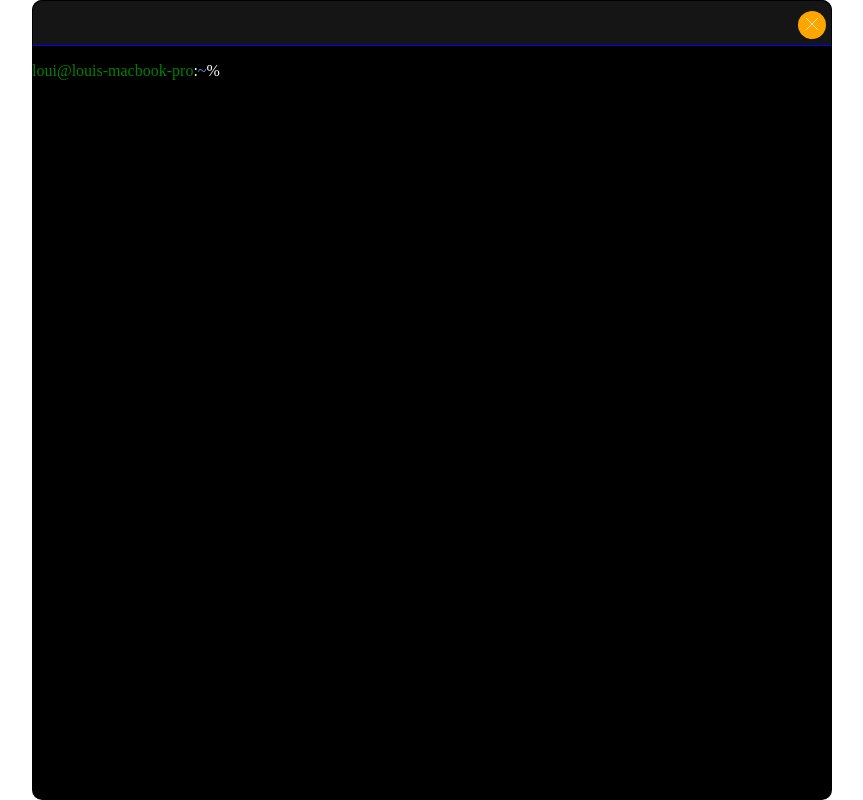
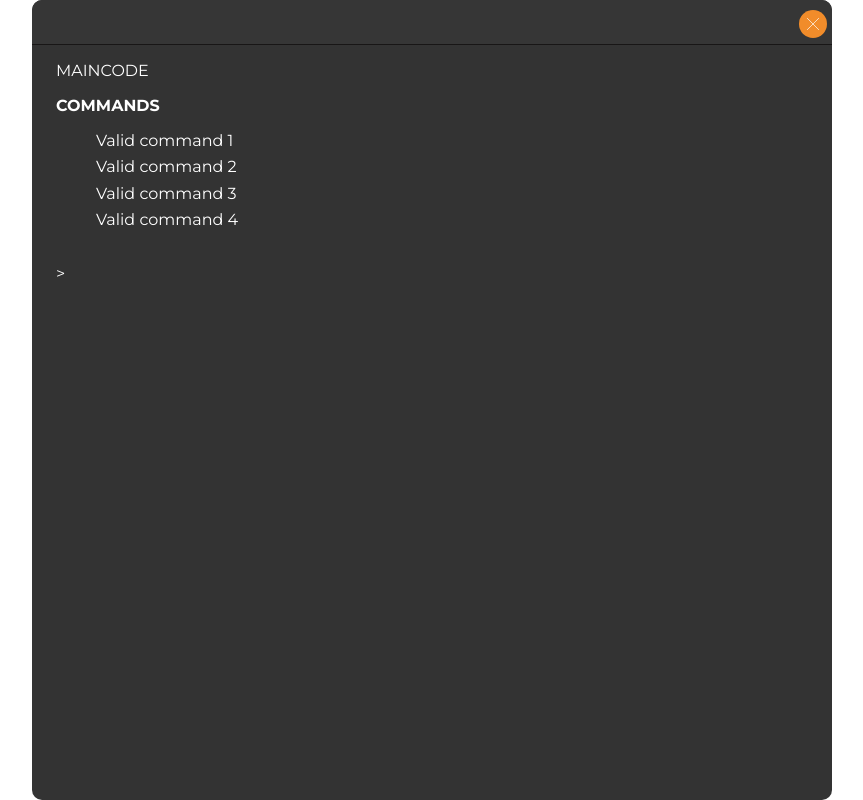
Before and after one commit to MarkKragerup/maincode-the-game, a React (Create React App) app: page / in a window 1280 px wide. Shown: the whole page, without its empty margins (208-1071 px from the left). Built offline with nearby package versions, Linux system fonts and the light colour scheme.

Commit message:
Styling on terminal

```diff
--- a/src/App.css
+++ b/src/App.css
@@ -1,3 +1,13 @@
+@import url('https://fonts.googleapis.com/css2?family=Montserrat:ital,wght@0,100;0,200;0,300;0,400;0,500;0,600;0,700;0,800;0,900;1,100;1,200;1,300;1,400;1,500;1,600;1,700;1,800;1,900&display=swap');
+
+body {
+    font-family: 'Montserrat', sans-serif;
+}
+
+ul {
+    list-style-type: none;
+}
+
 .map {
     height: 100vh;
     width: 100vh;
@@ -29,16 +39,15 @@
     top: 50%;
     left: 50%;
     transform: translate(-50%, -50%);
-    background: #000000;
+    background: #333333;
 }
 
 .title-bar {
     border-radius: 10px 10px 0 0;
     height: 3%;
     padding: 10px 5px 10px 5px;
-    border: 1px solid;
-    background: #161515;
-    border-bottom: 1px solid blue;
+    background: #363636;
+    border-bottom: 1px solid #181616;
 }
 
 .close-button {
@@ -46,23 +55,44 @@
     height: 18px;
     align-content: center;
     border-radius: 100%;
-    background: orange;
+    background: #f18c2a;
     padding: 5px;
     float: right;
+    cursor: pointer;
 }
 
 .cross {
    margin-left: 3px;
 }
 
-.terminal-text {
-    color: white;
-}
-
 .green-text {
     color: green;
 }
 
-.green-blue {
+.blue-text {
     color: cornflowerblue;
 }
+
+.thick-text {
+    font-weight: 600;
+}
+
+.terminal-text-layout {
+    margin-left: 3%;
+    color: white;
+}
+
+.li-item {
+    margin-top: 1%;
+}
+
+.input {
+    margin-left: 1%;
+    background: transparent;
+    border: none;
+    color: white;
+}
+
+.input:focus {
+    outline: none;
+}
--- a/src/App.tsx
+++ b/src/App.tsx
@@ -69,7 +69,22 @@ const App = () => {
                             <img src={closebutton} className='cross' height={12} width={12}/>
                         </div>
                     </div>
-                    <p className='terminal-text'><span className='green-text'>loui@louis-macbook-pro</span>:<span className='green-blue'>~</span>%</p>
+
+                    { /* <p className='terminal-text'><span className='green-text'>loui@louis-macbook-pro</span>:<span className='green-blue'>~</span>%</p> */ }
+
+                    <div className='terminal-text-layout'>
+                        <p className='terminal-heading white-text'>MAINCODE</p>
+                        <p className='white-text thick-text'><b>COMMANDS</b></p>
+                        <ul className='command-list white-text'>
+                            <li className='li-item'>Valid command 1</li>
+                            <li className='li-item'>Valid command 2</li>
+                            <li className='li-item'>Valid command 3</li>
+                            <li className='li-item'>Valid command 4</li>
+                        </ul>
+                        <br/>
+                        <span className="">{'>'}</span>
+                        <input autoFocus className='input'/>
+                    </div>
                 </div>
             }
         </div>
```
